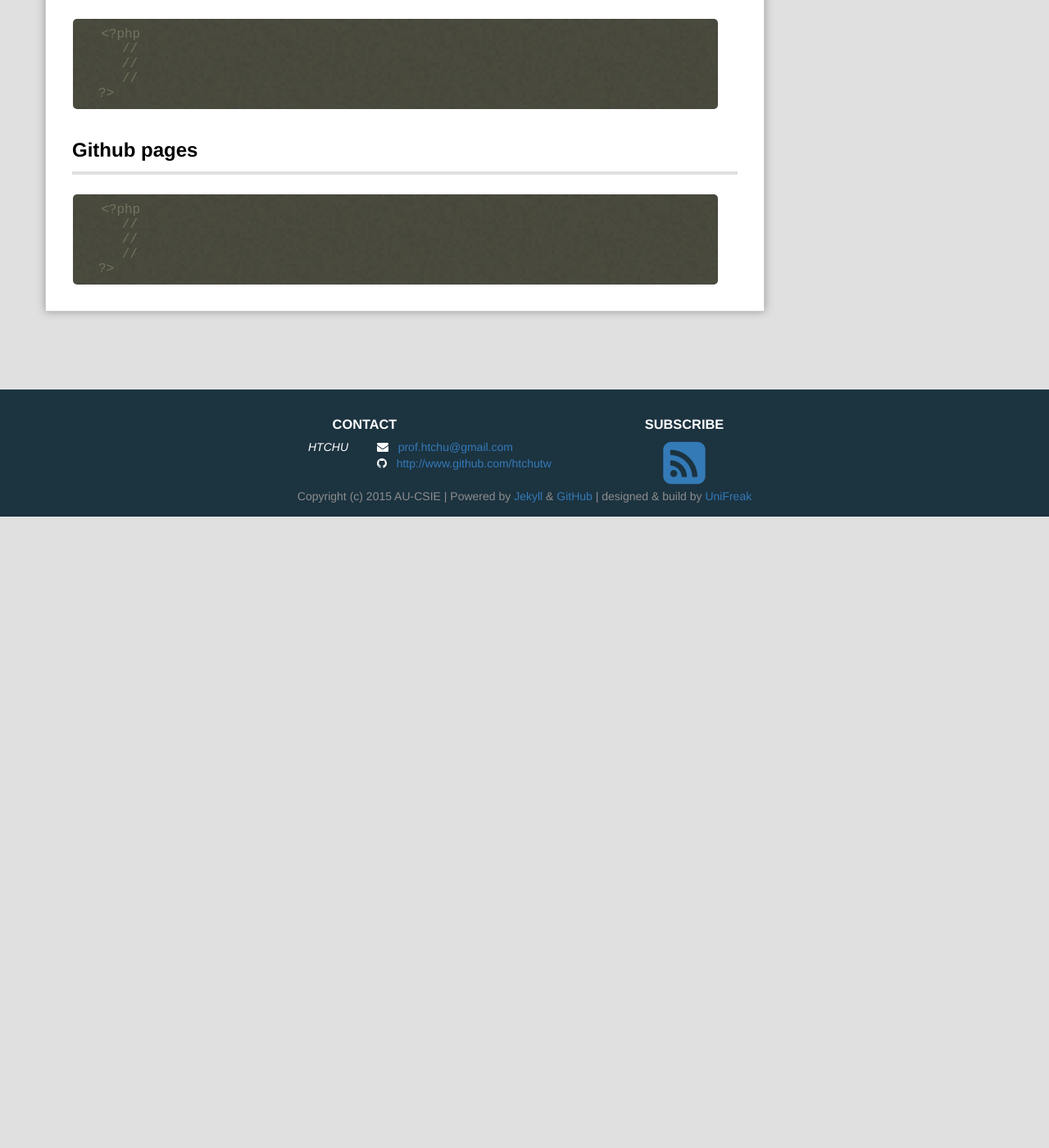
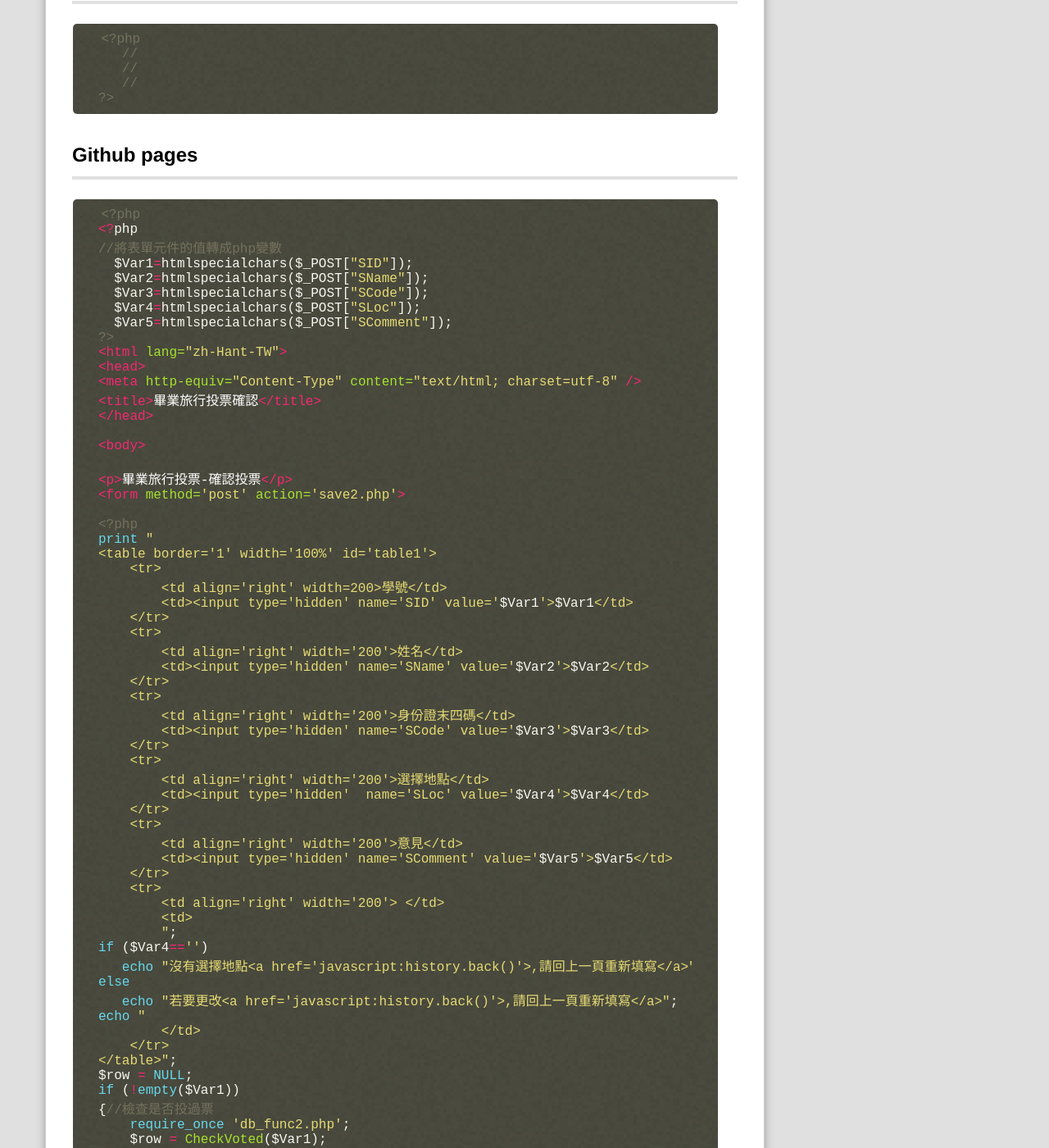
Before and after one commit to PeiyuChang/webcourse, a Jekyll site: the page built from _posts/2017-11-01-Class7.md, in a window 1280 px wide and 1400 px high, scrolled down 825 px. Shown: the whole window at 82% size. Built offline with Jekyll 4.4.1, drawn with Linux system fonts in a browser that asks for light colours; Markdown is read by kramdown in place of the engine named in the settings; comment, search, counter and statistics services are not loaded; before the commit the page ends 1455 px from its top, so only the background shows below that; some of the changed text lies outside the part shown.

Commit message:
Update 2017-11-01-Class7.md

````diff
--- a/_posts/2017-11-01-Class7.md
+++ b/_posts/2017-11-01-Class7.md
@@ -10,8 +10,8 @@ excerpt: "第7週課程。"
 github帳號及使用github做blog。。
 
 # 課程目標
-- Github 帳號/介面/指令
-- Github pages/Jekyll
+- 修改confirm2.php加入"檢查是否投過票"
+- 資料庫sever
 
 # 我的學習
 
@@ -30,9 +30,129 @@ github帳號及使用github做blog。。
 
 ```php
 <?php
-   //
-   //
-   //
+<?php
+//將表單元件的值轉成php變數
+  $Var1=htmlspecialchars($_POST["SID"]);
+  $Var2=htmlspecialchars($_POST["SName"]);
+  $Var3=htmlspecialchars($_POST["SCode"]);
+  $Var4=htmlspecialchars($_POST["SLoc"]);
+  $Var5=htmlspecialchars($_POST["SComment"]);
+?>
+<html lang="zh-Hant-TW">
+<head>
+<meta http-equiv="Content-Type" content="text/html; charset=utf-8" />
+<title>畢業旅行投票確認</title>
+</head>
+
+<body>
+
+<p>畢業旅行投票-確認投票</p>
+<form method='post' action='save2.php'>
+
+<?php
+print "
+<table border='1' width='100%' id='table1'>
+    <tr>
+        <td align='right' width=200>學號</td>
+        <td><input type='hidden' name='SID' value='$Var1'>$Var1</td>
+    </tr>
+    <tr>
+        <td align='right' width='200'>姓名</td>
+        <td><input type='hidden' name='SName' value='$Var2'>$Var2</td>
+    </tr>
+    <tr>
+        <td align='right' width='200'>身份證末四碼</td>
+        <td><input type='hidden' name='SCode' value='$Var3'>$Var3</td>
+    </tr>
+    <tr>
+        <td align='right' width='200'>選擇地點</td>
+        <td><input type='hidden'  name='SLoc' value='$Var4'>$Var4</td>
+    </tr>
+    <tr>
+        <td align='right' width='200'>意見</td>
+        <td><input type='hidden' name='SComment' value='$Var5'>$Var5</td>
+    </tr>
+    <tr>
+        <td align='right' width='200'> </td>
+        <td>
+        ";
+if ($Var4=='')
+   echo "沒有選擇地點<a href='javascript:history.back()'>,請回上一頁重新填寫</a>";
+else
+   echo "若要更改<a href='javascript:history.back()'>,請回上一頁重新填寫</a>";
+echo "
+        </td>
+    </tr>
+</table>";
+$row = NULL;
+if (!empty($Var1))
+{//檢查是否投過票
+    require_once 'db_func2.php';
+    $row = CheckVoted($Var1);
+}
+if ($row != NULL)
+{
+    print "
+    您在".$row['SDate']."完成投票,您的選擇如下<br>
+<table border='1' width='100%' id='table1'>
+    <tr>
+        <td align='right' width='200'>學號</td>
+        <td>".$row['SID']."</td>
+    </tr>
+    <tr>
+        <td align='right' width='200'>姓名</td>
+        <td>".$row['SName']."</td>
+    </tr>
+    <tr>
+        <td align='right' width='200'>身份證末四碼</td>
+        <td>".$row['SCode']."</td>
+    </tr>
+    <tr>
+        <td align='right' width='200'>選擇地點</td>
+        <td>".$row['SLoc']."</td>
+    </tr>
+    <tr>
+        <td align='right' width='200'>意見</td>
+        <td>".$row['SComment']."</td>
+    </tr>
+    <tr>
+     <td align=right width=200>是否更新</td>
+        <td align='center'>
+            <input type='hidden' name='SMethod' value='update' >
+            <input type='submit' name='Submit' value='重新投票'>
+        </td>
+    </tr>
+</table>
+        ";
+}
+else if (empty($Var1)||empty($Var2)||empty($Var3)||empty($Var4))//要有前四欄資料才能存檔
+print "
+<table border='1' width='100%' id='table1'>
+    <tr>
+        <td align='center'>
+            <input type='hidden' name='SMethod' value='insert' >
+            <input type='submit' name='Submit'  value='確認投票' disabled='disabled'>
+        </td>
+    </tr>
+</table>
+";
+else
+print "
+<table border='1' width='100%' id='table1'>
+    <tr>
+        <td align='right'>
+            <input type='hidden' name='SMethod' value='insert' >
+            <input type='submit' name='Submit' value='確認投票'>
+        </td>
+    </tr>
+</table>
+";
+?>
+
+</form>
+</body>
+
+</html>
 ?>
 ```
 
````
